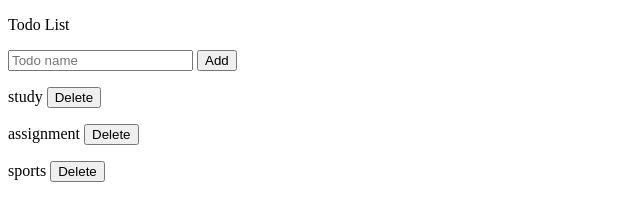
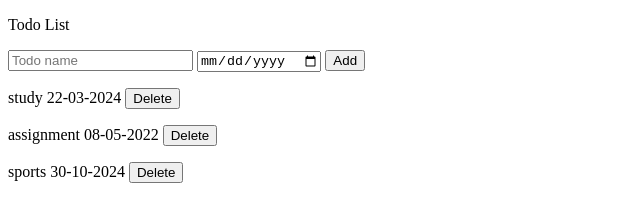
Before and after one commit to Sabirhussen-Shaikh/vanilla-javasrcipt, a plain HTML site: page todolist/todo.html in a window 1280 px wide. Shown: the whole page, without its empty margins (0-640 px from the left). Drawn offline with Linux system fonts and the light colour scheme.

Commit message:
input date and making todoList elements into Objects

```diff
--- a/todolist/todo.html
+++ b/todolist/todo.html
@@ -9,10 +9,12 @@
     <!-- create basic html  -->
     <p>Todo List</p>
     <input class="js-input-name" type="text" placeholder="Todo name">
+    <input type="date">
     <button onclick="addTodo();">Add</button>
 
-    <div class="js-todo-render">jjj</div>
+    <div class="js-todo-render"></div>
 
+    <!-- this is javascript -->
     <script src="todo.js"></script>
 </body>
 </html>
--- a/todolist/todo.js
+++ b/todolist/todo.js
@@ -1,5 +1,14 @@
 // todo array
-const todoList = ['study', 'assignment', 'sports'];
+const todoList = [{
+    name : 'study',
+    dueDate : '22-03-2024'
+},{
+    name : 'assignment',
+    dueDate : '08-05-2022'
+},{
+    name : 'sports',
+    dueDate : '30-10-2024'
+}];
 
 renderTodoList();
 
@@ -9,10 +18,15 @@ function renderTodoList() {
     let todoHtml = '';
 
     for (let i = 0; i < todoList.length; i++) {
-        const todo = todoList[i];
+        const todoObj = todoList[i];
+
+        // const name = todoObj.name;
+        // const dueDate = todoObj.dueDate;
+        const {name,dueDate} = todoObj;//destructing
+
         const html = `
         <p>
-            ${todo}
+            ${name} ${dueDate}
             <button onclick="
                 todoList.splice(${i},1);
                 renderTodoList();
```
